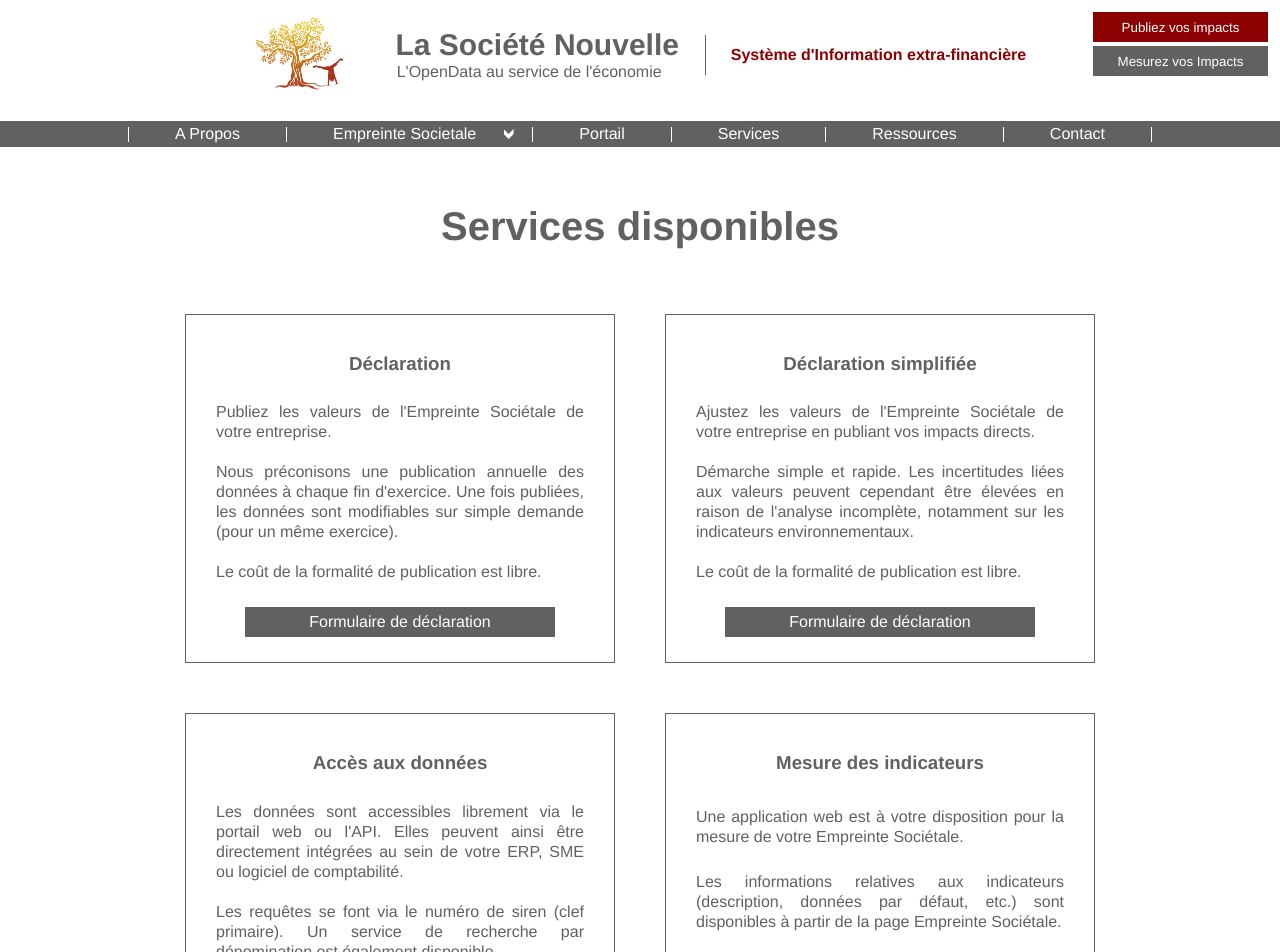
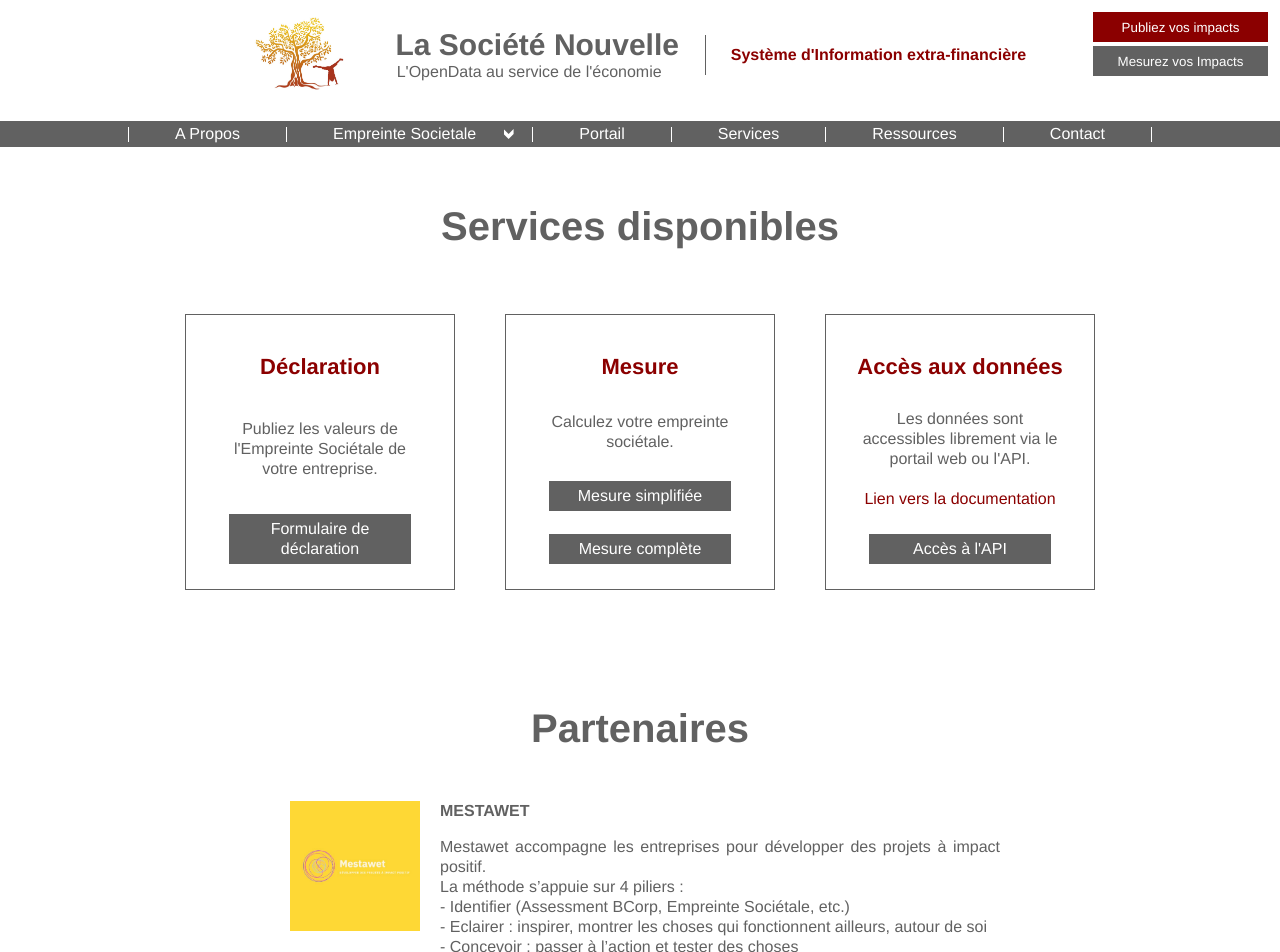
Before and after one commit to La-Societe-Nouvelle/LaSocieteNouvelle-Website, a Next.js app: page /services in a window 1280 px wide. Shown: the top 952 px of the page. Built offline with nearby package versions, Linux system fonts and the light colour scheme.

Commit message:
Reorganize service section

```diff
--- a/pages/services.js
+++ b/pages/services.js
@@ -17,38 +17,27 @@
         <h1>Services disponibles</h1>
 
         <div id="services-strip" className="strip">
-          <ul id="services">
-            <li id="declaration" className="services-item">
-              <h3>Déclaration</h3>
-              <p>Publiez les valeurs de l'Empreinte Sociétale de votre entreprise.</p>
-              <p>Nous préconisons une publication annuelle des données à chaque fin d'exercice. Une fois publiées, les données sont modifiables sur simple demande (pour un même exercice).</p>
-              <p>Le coût de la formalité de publication est libre.</p>
+          <div id="services">
+            <div id="declaration" className="services-item">
+              <h3 className="serviceTitle">Déclaration</h3>
+              <p className="serviceDesc">Publiez les valeurs de l'Empreinte Sociétale de votre entreprise.</p>
               <a  href="/publication" className="button">Formulaire de déclaration</a>
-            </li>
-            <li id="declaration-simplifiee" className="services-item">
-              <h3>Déclaration simplifiée</h3>
-              <p>Ajustez les valeurs de l'Empreinte Sociétale de votre entreprise en publiant vos impacts directs.</p>
-              <p>Démarche simple et rapide. Les incertitudes liées aux valeurs peuvent cependant être élevées en raison de l'analyse incomplète, notamment sur les indicateurs environnementaux.</p>
-              <p>Le coût de la formalité de publication est libre.</p>
-              <a href="/publication-simplifiee" className="button">Formulaire de déclaration</a>
-            </li>
-            <li id="acces-donnees" className="services-item">
-              <h3>Accès aux données</h3>
-              <p>Les données sont accessibles librement via le portail web ou l'API. Elles peuvent ainsi être directement intégrées au sein de votre ERP, SME ou logiciel de comptabilité.</p>
-              <p>Les requêtes se font via le numéro de siren (clef primaire). Un service de recherche par dénomination est également disponible.</p>
-              <p>
+            </div>
+            <div id="declaration-simplifiee" className="services-item">
+              <h3 className="serviceTitle">Mesure</h3>
+              <p className="serviceDesc">Calculez votre empreinte sociétale.</p>
+              <a href="/publication-simplifiee" className="button">Mesure simplifiée</a>
+              <a className="button" href="http://metriz.lasocietenouvelle.org" target="_blank">Mesure complète</a>
+            </div>
+            <div id="acces-donnees" className="services-item">
+              <h3 className="serviceTitle">Accès aux données</h3>
+              <p className="serviceDesc">Les données sont accessibles librement via le portail web ou l'API. </p>
+              <p className="serviceDesc">
                 <a href="../documentation-api" target="_blank">Lien vers la documentation</a>
               </p>
               <a href="http://api.lasocietenouvelle.org" target="_blank" className="button">Accès à l'API</a>
-            </li>
-            <li id="mesure-indicateurs" className="services-item">
-              <h3>Mesure des indicateurs</h3>
-              <p>Une application web est à votre disposition pour la mesure de votre Empreinte Sociétale.</p>
-              <p>Les informations relatives aux indicateurs (description, données par défaut, etc.) sont disponibles à partir de la page Empreinte Sociétale.</p>
-              <p>Nous proposons également un service d'audit pour la mesure des indicateurs.</p>
-              <a className="button" href="http://metriz.lasocietenouvelle.org" target="_blank">Accès à l'application</a>
-            </li>
-          </ul>
+            </div>
+          </div>
         </div>
 
         <div id="services-partenaires-strip" className="strip">
--- a/styles/globals.scss
+++ b/styles/globals.scss
@@ -157,10 +157,12 @@
 #services-strip {
   text-align: center;
   width: 100%;
+  display : flex;
+  justify-content : space-evenly;
 }
 
 #services, #services-publication {
-  display: grid;
+  display: flex; //grid
   max-width:1000px;
   margin:auto;
   grid-template-columns: repeat(1, minmax(0, 1fr));
@@ -176,11 +178,23 @@
   display: inline-flex;
   flex-direction: column;
   justify-content: space-between;
+  width : 33%;
   height: auto;
   padding: 20px;
   margin: 25px;
   vertical-align: top;
   border: solid $primary-color 1px;
+
+  .serviceTitle{
+    color : #8B0000;
+    font-size: 22px;
+  }
+
+  .serviceDesc{
+    text-align: center;
+  }
+
+
 
   p {
     margin: 10px;
```
